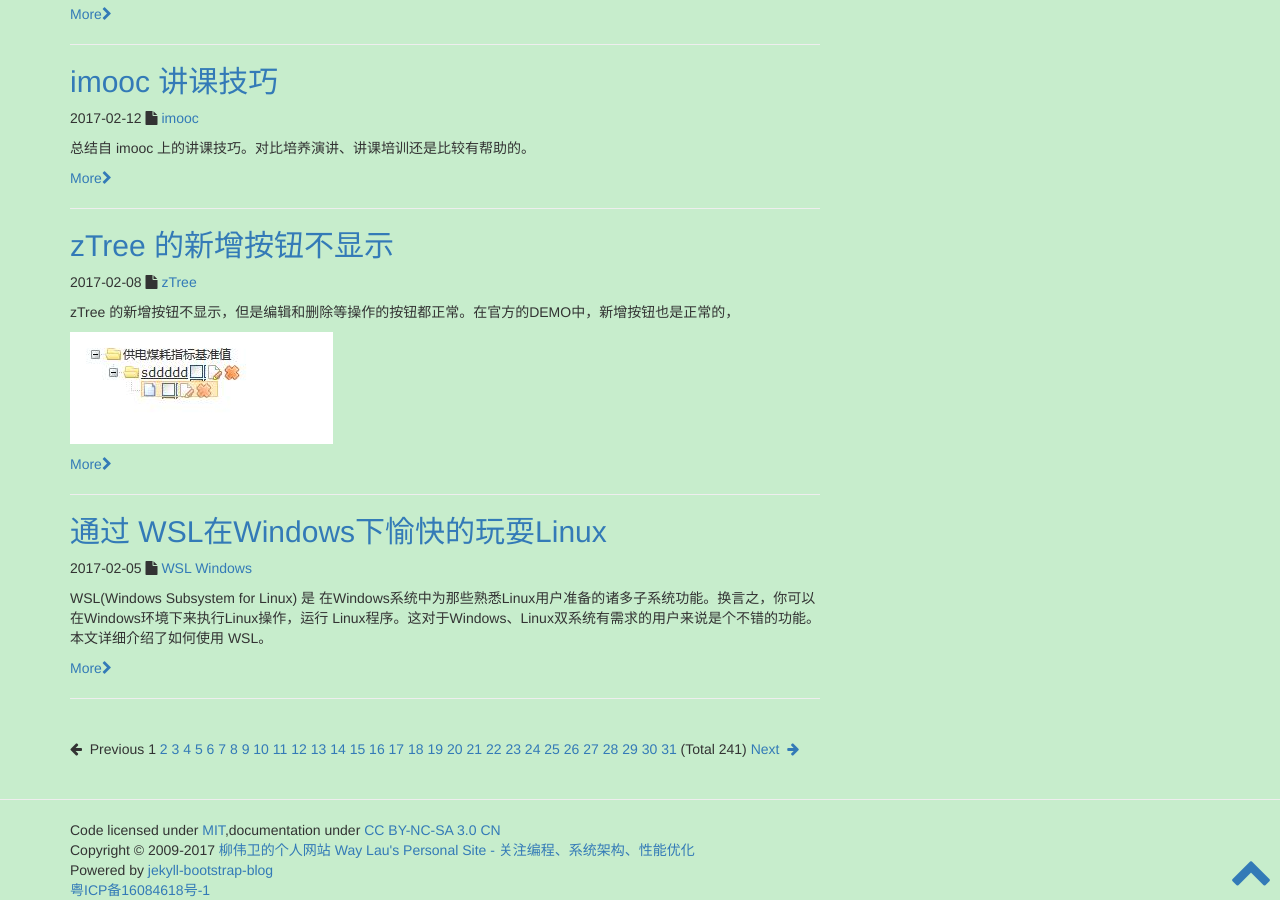
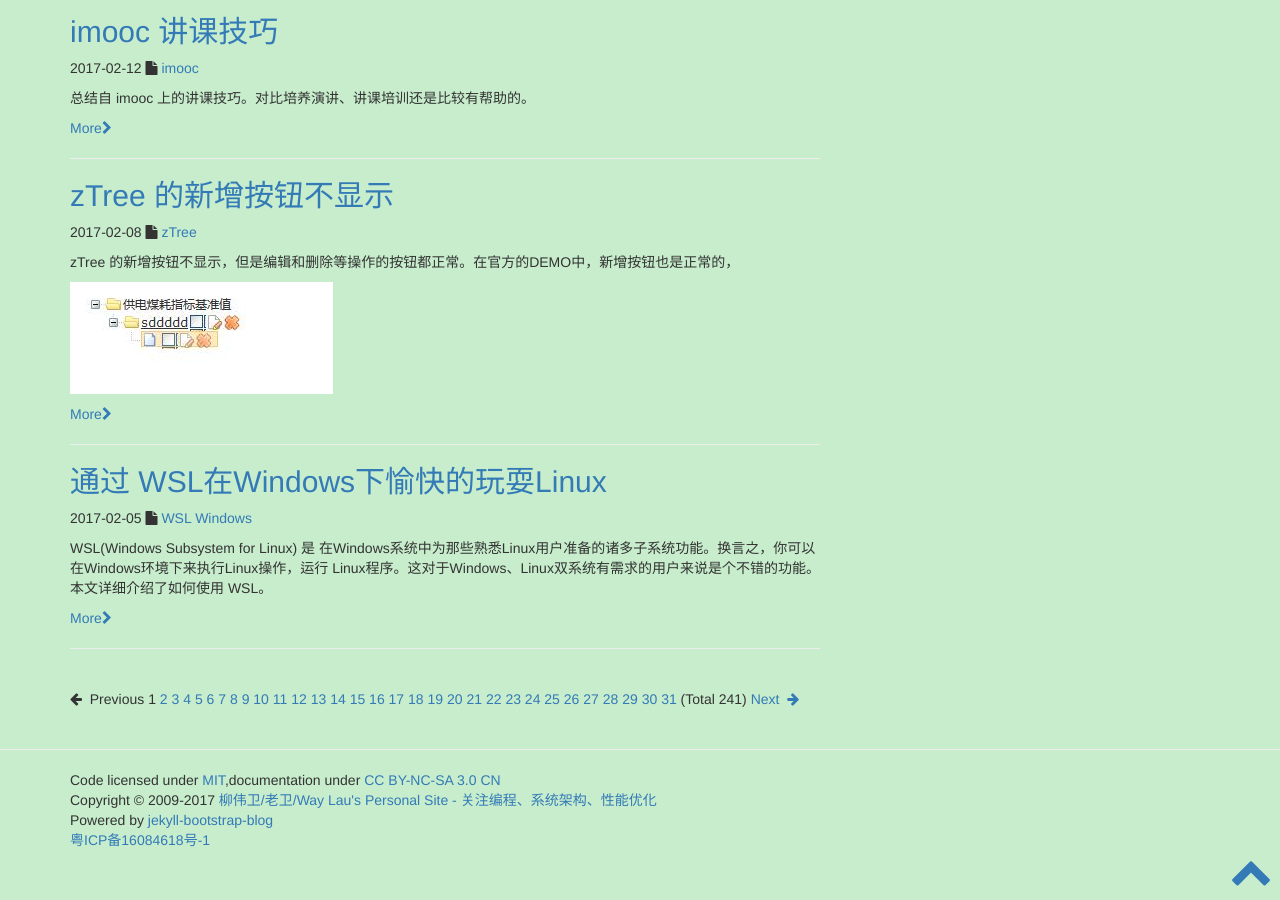
Before and after one commit to waylau/waylau.github.io, a Jekyll site: the page built from index.html, in a window 1280 px wide and 900 px high, scrolled down 1796 px. Built offline with Jekyll 4.4.1, drawn with Linux system fonts in a browser that asks for light colours; the list of posts is cut into pages by our own code; comment, search, counter and statistics services are not loaded; some of the changed text lies outside the part shown.

Commit message:
update my site name and title

```diff
--- a/_config.yml
+++ b/_config.yml
@@ -1,9 +1,9 @@
 # Site settings
-title: 柳伟卫的个人网站 Way Lau's Personal Site - 关注编程、系统架构、性能优化
-name: 柳伟卫的个人网站 Way Lau's Personal Site
+title: 柳伟卫/老卫/Way Lau's Personal Site - 关注编程、系统架构、性能优化
+name: 柳伟卫/老卫/Way Lau's Personal Site
 url: "https://waylau.com"
 email: waylau521@gmail.com
-description: 柳伟卫的个人网站 Way Lau's Personal Site - 关注编程、系统架构、性能优化 | waylau.com
+description: 柳伟卫/老卫/Way Lau's Personal Site - 关注编程、系统架构、性能优化 | waylau.com
 baseurl: "" # the subpath of your site, e.g. /blog/
 twitter_username: waylau521  # Twitter ID
 github_username:  waylau # Github ID
```
